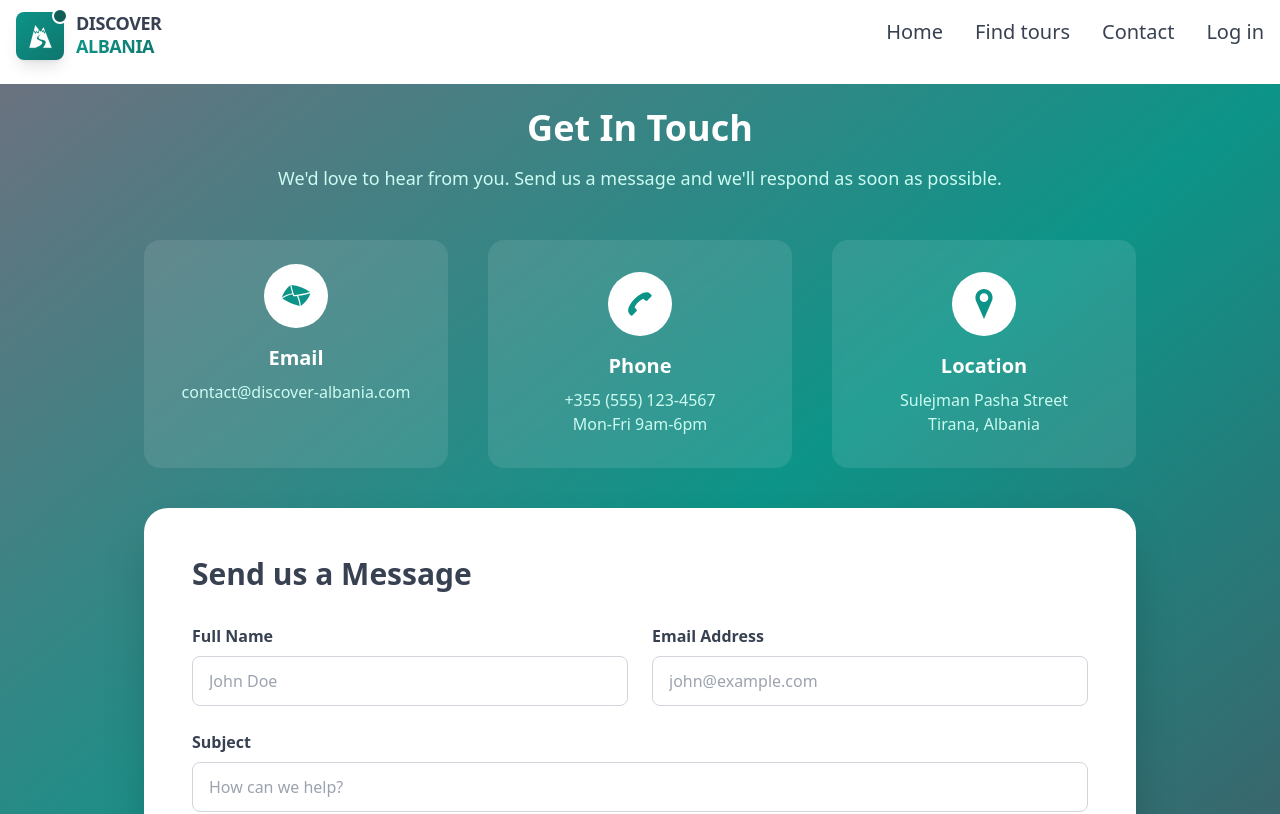
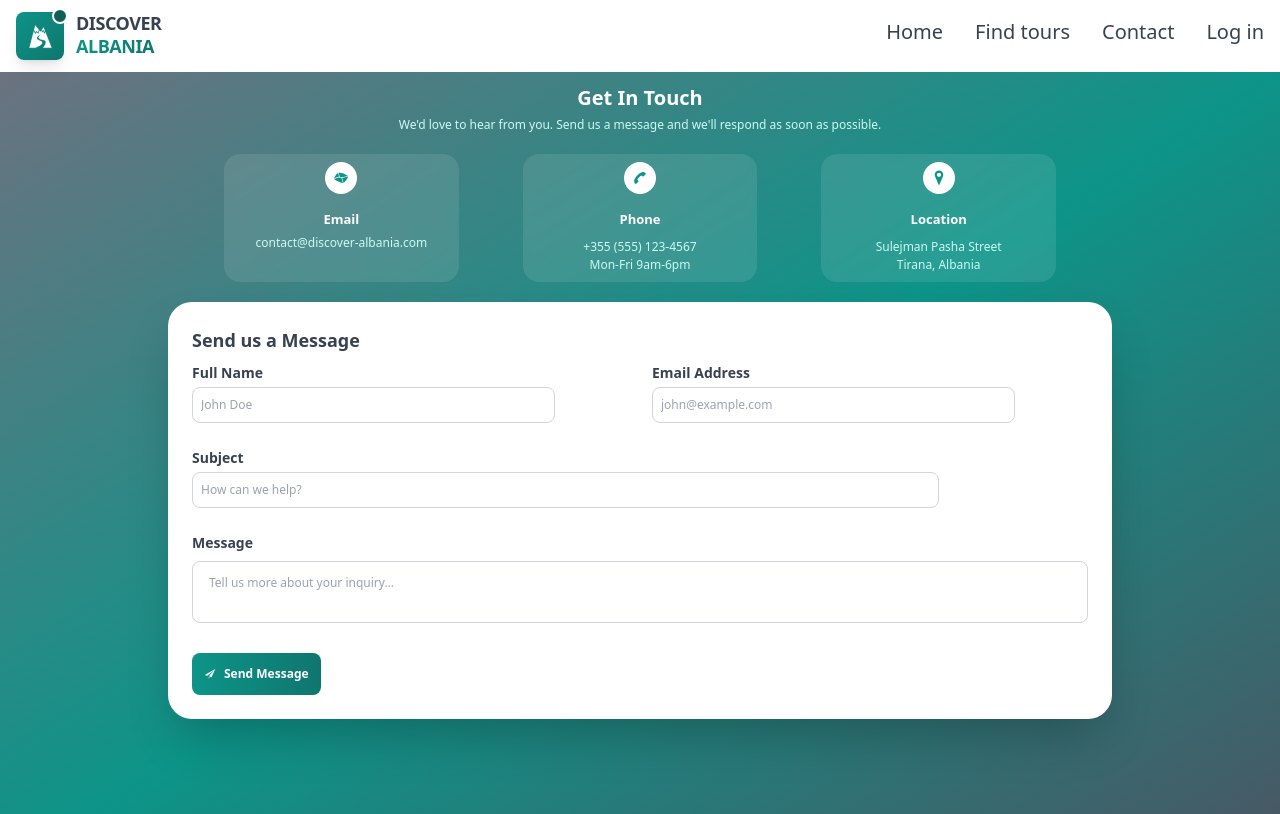
Before and after one commit to suzi216/toursfrontend, a Next.js app: page /contact in a window 1280 px wide. Shown: the top 814 px of the page. Built offline with nearby package versions, Linux system fonts and the light colour scheme.

Commit message:
Refactor the design

```diff
--- a/src/pages/contact.js
+++ b/src/pages/contact.js
@@ -38,47 +38,47 @@ export default function Contact() {
     return (
         <>
             < Header />
-            <div className="min-h-screen bg-gradient-to-br from-gray-500 via-teal-600 to-gray-600 mt-5">
-                <div className="container mx-auto px-4 py-6">
+            <div className="min-h-screen bg-gradient-to-br from-gray-500 via-teal-600 to-gray-600 mt-2 xl:mt-5">
+                <div className="container mx-auto pt-3  py-6">
                     <div className="max-w-6xl mx-auto">
-                        <div className="text-center mb-12">
-                            <h1 className="text-4xl font-bold text-white mb-4">Get In Touch</h1>
-                            <p className="text-teal-100 text-lg">
+                        <div className="text-center mb-5 xl:mb-12">
+                            <h1 className="text-xl xl:text-4xl font-bold text-white mb-1 xl:mb-2">Get In Touch</h1>
+                            <p className="text-teal-100 text-12 xl:text-lg">
                                 We'd love to hear from you. Send us a message and we'll respond as soon as possible.
                             </p>
                         </div>
 
-                        <div className="grid md:grid-cols-3 gap-10 mb-10">
-                            <div className="bg-white/10 backdrop-blur-sm rounded-2xl p-6 text-center transform transition-all duration-300 hover:scale-105 hover:bg-white/15">
-                                <div className="inline-flex items-center justify-center w-16 h-16 bg-white rounded-full mb-4">
-                                    <GiEnvelope className="w-8 h-8 text-teal-600" />
+                        <div className="grid md:grid-cols-3 gap-16 xl:gap-10 mb-5 mx-24 xl:mx-2">
+                            <div className="bg-white/10 backdrop-blur-sm rounded-2xl py-2 xl:p-8 text-center transform transition-all duration-300 hover:scale-105 hover:bg-white/15">
+                                <div className="inline-flex items-center justify-center w-8 h-8 xl:w-16 xl:h-16 bg-white rounded-full mb-4">
+                                    <GiEnvelope className="w-4 h-4 xl:w-8 xl:h-8 text-teal-600" />
                                 </div>
-                                <h3 className="text-xl font-semibold text-white mb-2">Email</h3>
-                                <p className="text-teal-100">contact@discover-albania.com</p>
+                                <h3 className="text-13 xl:text-xl font-semibold text-white mb-1">Email</h3>
+                                <p className="text-12 xl:text-16 text-teal-100">contact@discover-albania.com</p>
                                 {/* <p className="text-teal-100">support@example.com</p> */}
                             </div>
 
-                            <div className="bg-white/10 backdrop-blur-sm rounded-2xl p-8 text-center transform transition-all duration-300 hover:scale-105 hover:bg-white/15">
-                                <div className="inline-flex items-center justify-center w-16 h-16 bg-white rounded-full mb-4">
-                                    <GiPhone className="w-8 h-8 text-teal-600" />
+                            <div className="bg-white/10 backdrop-blur-sm rounded-2xl py-2 xl:p-8 text-center transform transition-all duration-300 hover:scale-105 hover:bg-white/15">
+                                <div className="inline-flex items-center justify-center w-8 h-8 xl:w-16 xl:h-16 bg-white rounded-full mb-4">
+                                    <GiPhone className="w-4 h-4 xl:w-8 xl:h-8 text-teal-600" />
                                 </div>
-                                <h3 className="text-xl font-semibold text-white mb-2">Phone</h3>
-                                <p className="text-teal-100">+355 (555) 123-4567</p>
-                                <p className="text-teal-100">Mon-Fri 9am-6pm</p>
+                                <h3 className="text-13 xl:text-xl font-semibold text-white mb-2">Phone</h3>
+                                <p className=" text-12 xl:text-16 text-teal-100">+355 (555) 123-4567</p>
+                                <p className="text-12 xl:text-16 text-teal-100">Mon-Fri 9am-6pm</p>
                             </div>
 
-                            <div className="bg-white/10 backdrop-blur-sm rounded-2xl p-8 text-center transform transition-all duration-300 hover:scale-105 hover:bg-white/15">
-                                <div className="inline-flex items-center justify-center w-16 h-16 bg-white rounded-full mb-4">
-                                    <GiPositionMarker className="w-8 h-8 text-teal-600" />
+                            <div className="bg-white/10 backdrop-blur-sm rounded-2xl py-2 xl:p-8 text-center transform transition-all duration-300 hover:scale-105 hover:bg-white/15">
+                                <div className="inline-flex items-center justify-center w-8 h-8 xl:w-16 xl:h-16 bg-white rounded-full mb-4">
+                                    <GiPositionMarker className="w-4 h-4 xl:w-8 xl:h-8 text-teal-600" />
                                 </div>
-                                <h3 className="text-xl font-semibold text-white mb-2">Location</h3>
-                                <p className="text-teal-100">Sulejman Pasha Street</p>
-                                <p className="text-teal-100">Tirana, Albania</p>
+                                <h3 className="text-13 xl:text-xl font-semibold text-white mb-2">Location</h3>
+                                <p className="text-12 xl:text-16 text-teal-100">Sulejman Pasha Street</p>
+                                <p className="text-12 xl:text-16 text-teal-100">Tirana, Albania</p>
                             </div>
                         </div>
 
-                        <div className="bg-white rounded-3xl shadow-2xl p-8 md:p-12">
-                            <h2 className="text-3xl font-bold text-gray-700 mb-8">Send us a Message</h2>
+                        <div className="bg-white rounded-3xl shadow-2xl p-6 xl:p-12 xl:mx-0 mx-10 ">
+                            <h2 className="text-lg xl:text-3xl font-bold text-gray-700 mb-2 xl:mb-8">Send us a Message</h2>
 
                             {submitSuccess && (
                                 <div className="mb-6 p-4 bg-teal-50 border border-teal-200 rounded-lg text-teal-700 animate-fade-in">
@@ -92,7 +92,7 @@ export default function Contact() {
                             >
                                 <div className="grid md:grid-cols-2 gap-6 mb-6">
                                     <div>
-                                        <label htmlFor="name" className="block text-gray-700 font-semibold mb-2">
+                                        <label htmlFor="name" className="block text-gray-700 text-14 xl:text-base font-semibold mb-1 xl:mb-2">
                                             Full Name
                                         </label>
                                         <input
@@ -102,13 +102,13 @@ export default function Contact() {
                                             value={formData.name}
                                             onChange={handleChange}
                                             required
-                                            className="w-full px-4 py-3 rounded-lg border border-gray-300 focus:border-teal-500 focus:ring-2 focus:ring-teal-200 outline-none transition-all duration-300"
+                                            className="w-5/6 p-2 xl:p-4 text-12 rounded-lg border border-gray-300 focus:border-teal-500 focus:ring-2 focus:ring-teal-200 outline-none transition-all duration-300"
                                             placeholder="John Doe"
                                         />
                                     </div>
 
                                     <div>
-                                        <label htmlFor="email" className="block text-gray-700 font-semibold mb-2">
+                                        <label htmlFor="email" className="block text-gray-700 text-14 xl:text-base font-semibold mb-1  xl:mb-2">
                                             Email Address
                                         </label>
                                         <input
@@ -118,14 +118,14 @@ export default function Contact() {
                                             value={formData.email}
                                             onChange={handleChange}
                                             required
-                                            className="w-full px-4 py-3 rounded-lg border border-gray-300 focus:border-teal-500 focus:ring-2 focus:ring-teal-200 outline-none transition-all duration-300"
+                                            className="w-5/6 p-2 xl:p-4 text-12 rounded-lg border border-gray-300 focus:border-teal-500 focus:ring-2 focus:ring-teal-200 outline-none transition-all duration-300"
                                             placeholder="john@example.com"
                                         />
                                     </div>
                                 </div>
 
                                 <div className="mb-6">
-                                    <label htmlFor="subject" className="block text-gray-700 font-semibold mb-2">
+                                    <label htmlFor="subject" className="block text-gray-700 text-14 xl:text-base font-semibold mb-1  xl:mb-2">
                                         Subject
                                     </label>
                                     <input
@@ -135,13 +135,13 @@ export default function Contact() {
                                         value={formData.subject}
                                         onChange={handleChange}
                                         required
-                                        className="w-full px-4 py-3 rounded-lg border border-gray-300 focus:border-teal-500 focus:ring-2 focus:ring-teal-200 outline-none transition-all duration-300"
+                                        className="w-5/6 p-2 xl:p-4 text-12 rounded-lg border border-gray-300 focus:border-teal-500 focus:ring-2 focus:ring-teal-200 outline-none transition-all duration-300"
                                         placeholder="How can we help?"
                                     />
                                 </div>
 
                                 <div className="mb-6">
-                                    <label htmlFor="message" className="block text-gray-700 font-semibold mb-2">
+                                    <label htmlFor="message" className="block text-gray-700 text-14 xl:text-base font-semibold mb-2">
                                         Message
                                     </label>
                                     <textarea
@@ -150,7 +150,7 @@ export default function Contact() {
                                         value={formData.message}
                                         onChange={handleChange}
                                         required
-                                        className="w-full px-4 py-3 rounded-lg border border-gray-300 focus:border-teal-500 focus:ring-2 focus:ring-teal-200 outline-none transition-all duration-300 resize-none"
+                                        className="w-full px-4 py-3 text-12 rounded-lg border border-gray-300 focus:border-teal-500 focus:ring-2 focus:ring-teal-200 outline-none transition-all duration-300 resize-none"
                                         placeholder="Tell us more about your inquiry..."
                                     />
                                 </div>
@@ -158,7 +158,7 @@ export default function Contact() {
                                 <button
                                     type="submit"
                                     disabled={isSubmitting}
-                                    className="w-full md:w-auto px-8 py-4 bg-gradient-to-r from-teal-600 to-teal-700 text-white font-semibold rounded-lg hover:from-teal-700 hover:to-teal-800 transform transition-all duration-300 hover:scale-105 disabled:opacity-50 disabled:cursor-not-allowed disabled:hover:scale-100 flex items-center justify-center gap-2"
+                                    className="w-full md:w-auto p-3 xl:p-4 text-12 xl:text-16 bg-gradient-to-r from-teal-600 to-teal-700 text-white font-semibold rounded-lg hover:from-teal-700 hover:to-teal-800 transform transition-all duration-300 hover:scale-105 disabled:opacity-50 disabled:cursor-not-allowed disabled:hover:scale-100 flex items-center justify-center gap-2"
                                 >
                                     {isSubmitting ? (
                                         <>
@@ -167,7 +167,7 @@ export default function Contact() {
                                         </>
                                     ) : (
                                         <>
-                                            <GiPaperPlane className="w-5 h-5" />
+                                            <GiPaperPlane className="w-3 h-3 xl:w-5 xl:h-5" />
                                             Send Message
                                         </>
                                     )}
```
Also changed, not shown: src/components/core/LocationFilter.js (+6 -6 lines), src/pages/attractions.js (+13 -13 lines).
